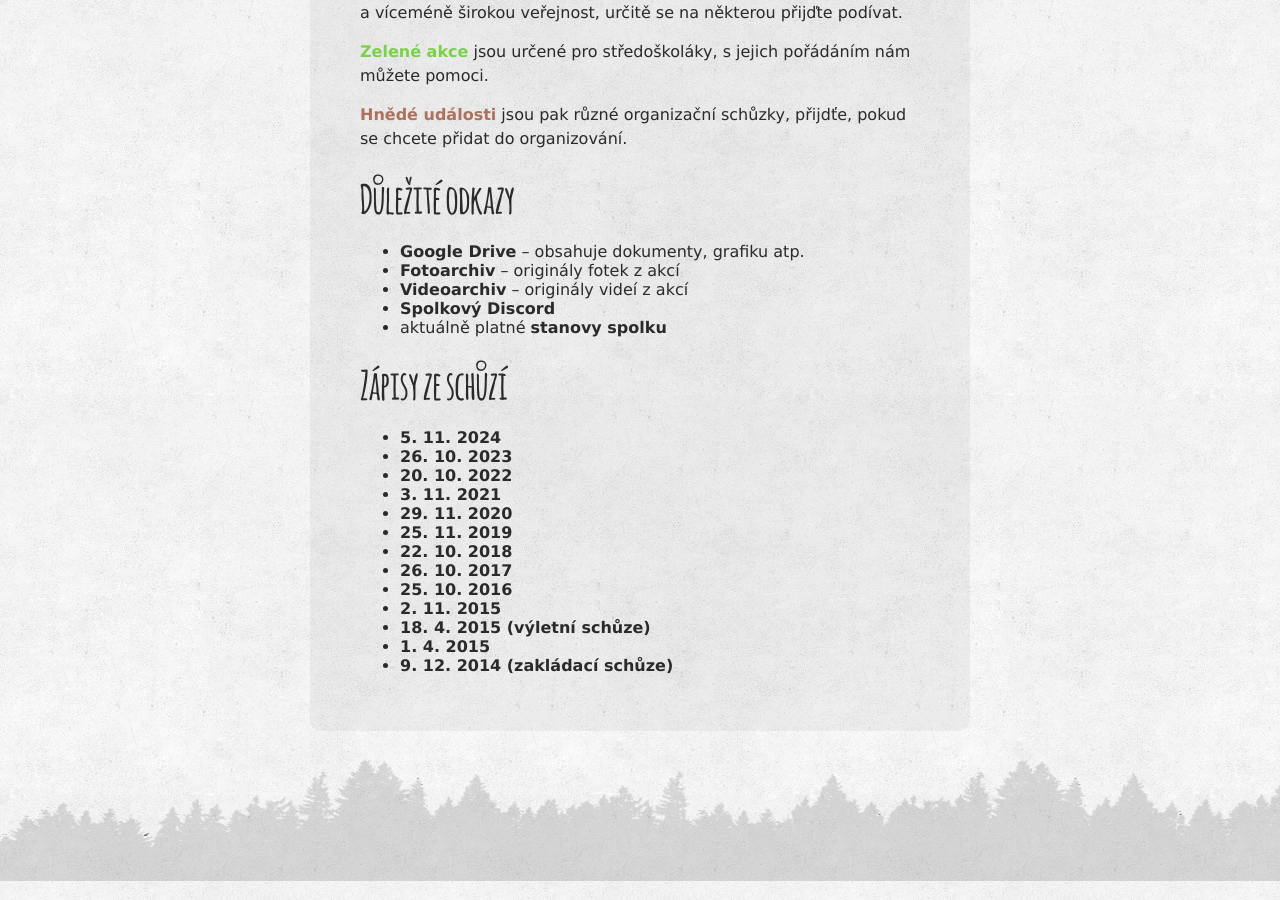
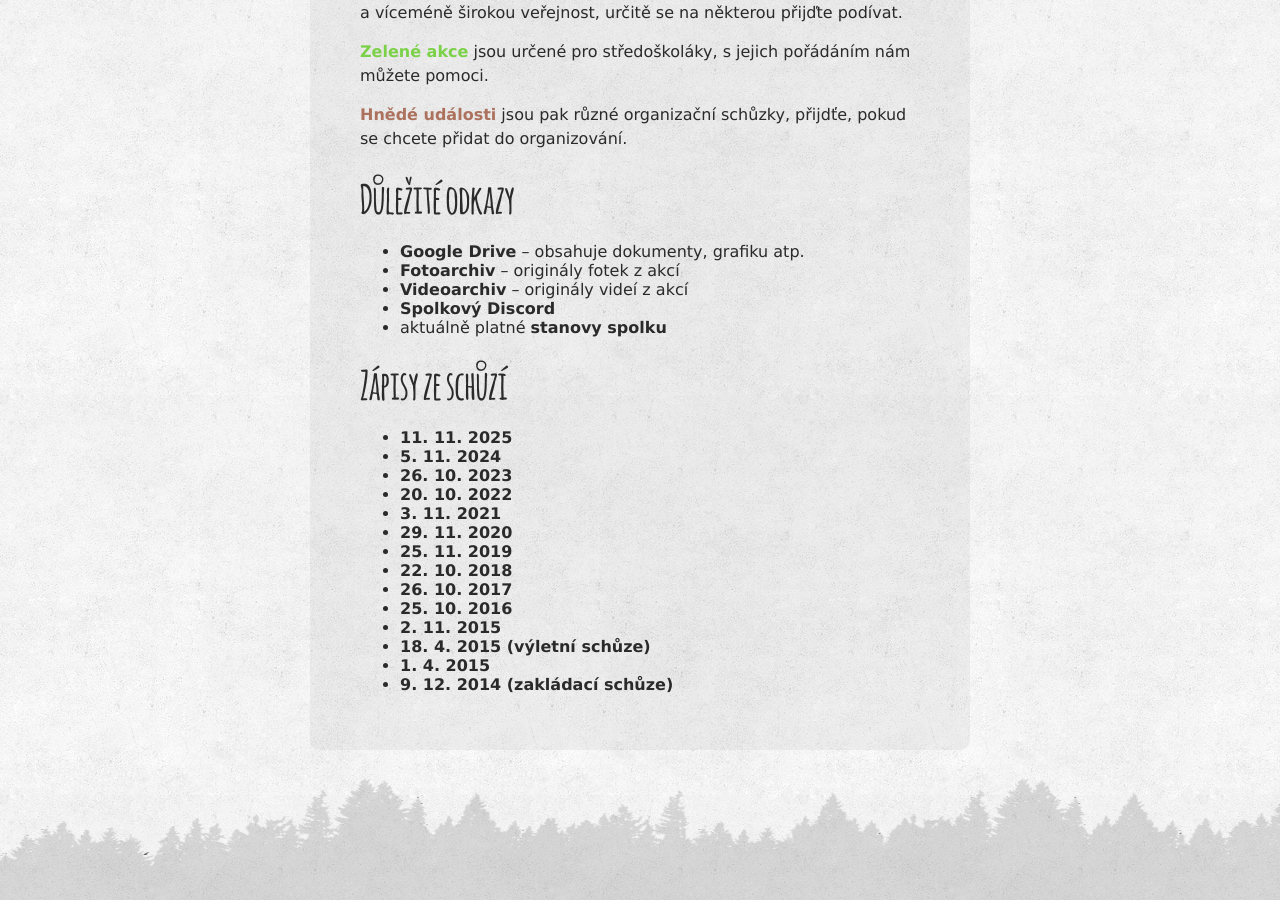
Before and after one commit to zverinec/zverinec-web, a Jekyll site: the page built from _pages/for-members.md, in a window 1280 px wide and 900 px high, scrolled down 1005 px. Built offline with Jekyll 4.4.1, drawn with Linux system fonts in a browser that asks for light colours; comment, search, counter and statistics services are not loaded.

Commit message:
Add meeting notes for 11. 11. 2025

```diff
--- a/_pages/for-members.md
+++ b/_pages/for-members.md
@@ -29,6 +29,7 @@ schůzky, přijdťe, pokud se chcete přidat do organizování.
 
 ## Zápisy ze schůzí
 
+ * <a href="https://docs.google.com/document/d/1Zsglt4FOAQA1VMDyhJWSftpAKzxCd5g3kwrExGWShJw/edit?usp=sharing" target="_blank">11. 11. 2025</a>
  * <a href="https://docs.google.com/document/d/16CAPm3zx_hFG7yDgY9N24fBpbvk1pJlFJe8GUdvtBss/edit" target="_blank">5. 11. 2024</a>
  * <a href="https://docs.google.com/document/d/1WOluHaH6gcbXYj4bGSEHiJ6AZZP6EzsNIOLGOURV31s/edit" target="_blank">26. 10. 2023</a>
  * <a href="https://docs.google.com/document/d/14w7kv_DQa8fTxB1OJSJQzv6rjynUVwfqxgazJ2GfELM/edit" target="_blank">20. 10. 2022</a>
```
